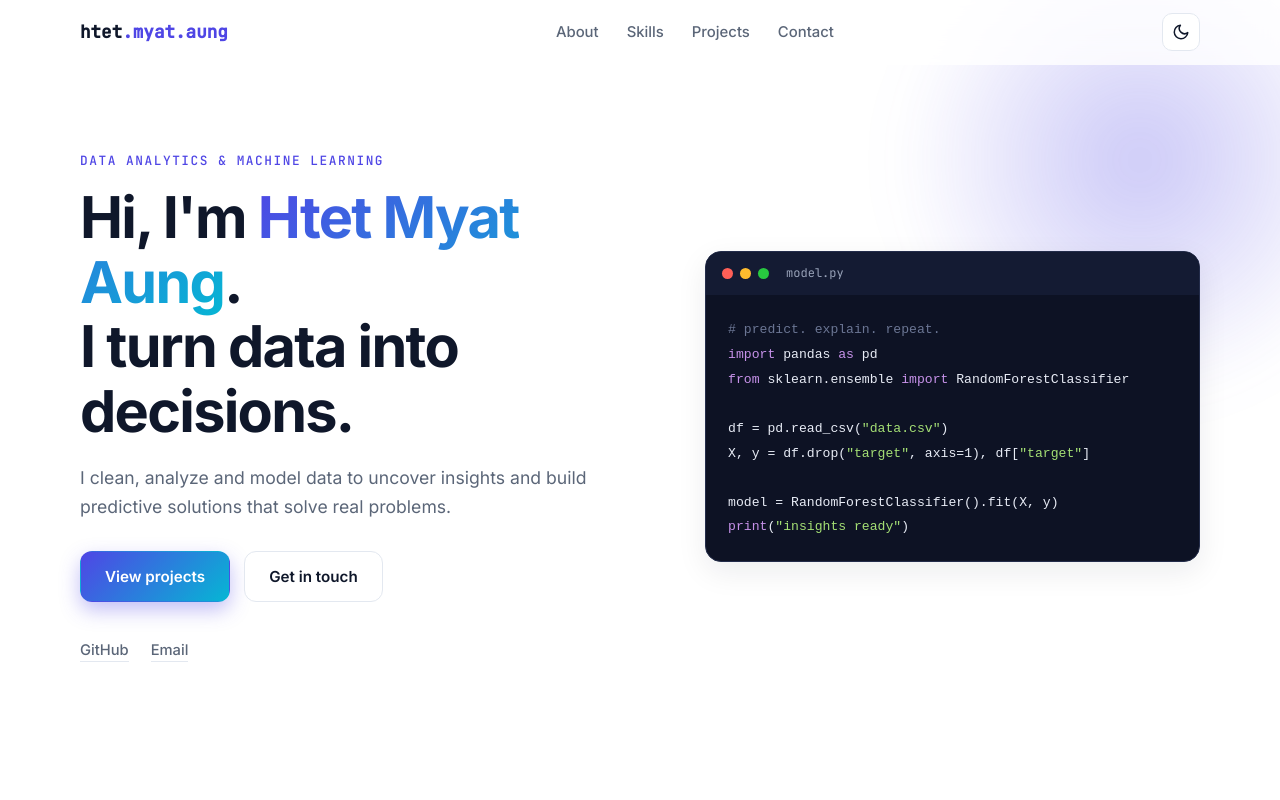
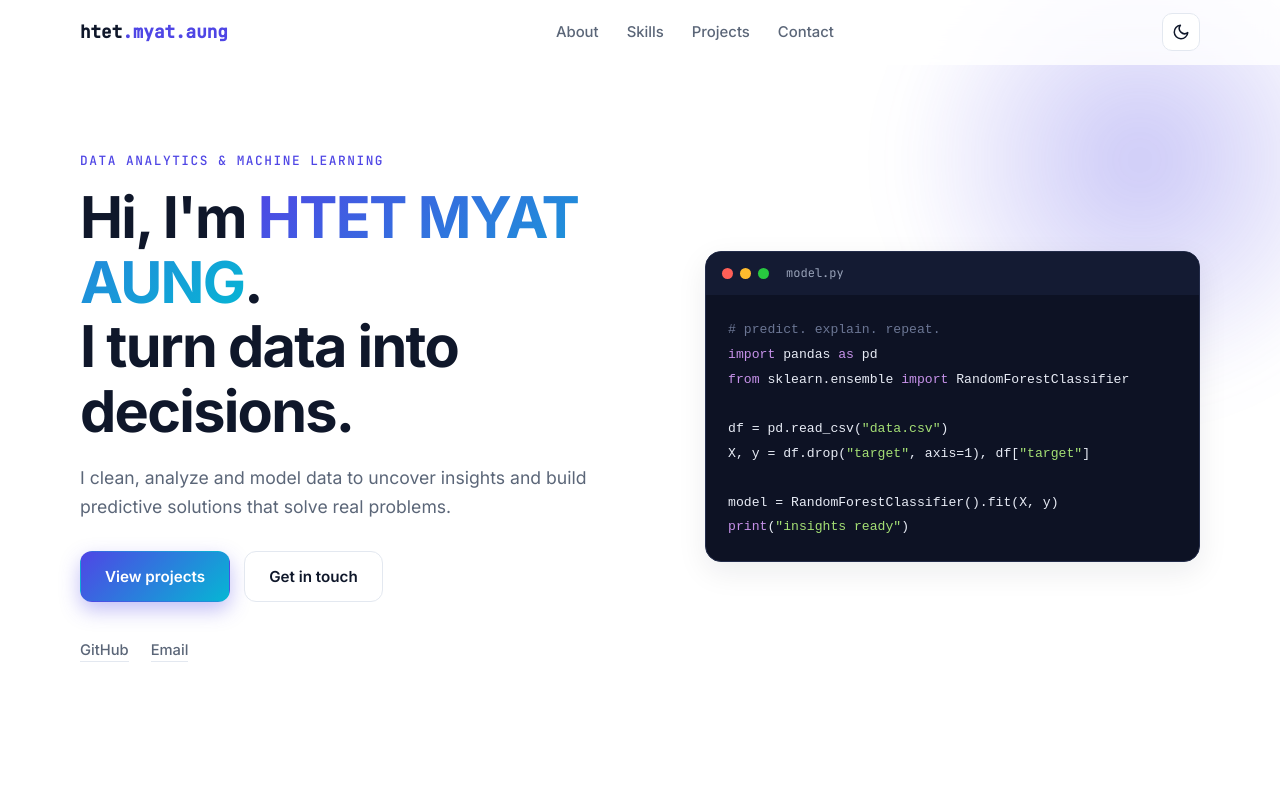
Before and after one commit to htetmyat31799/htetmyat31799.github.io, a plain HTML site: page index.html in a window 1280 px wide. Shown: the top 800 px of the page. Drawn offline with Linux system fonts and the light colour scheme.

Commit message:
Update name formatting in hero section

```diff
--- a/index.html
+++ b/index.html
@@ -36,7 +36,7 @@
       <div class="container hero-grid">
         <div class="hero-text reveal">
           <p class="eyebrow">Data Analytics &amp; Machine Learning</p>
-          <h1>Hi, I'm <span class="grad">Htet Myat Aung</span>.<br>I turn data into decisions.</h1>
+          <h1>Hi, I'm <span class="grad">HTET MYAT AUNG</span>.<br>I turn data into decisions.</h1>
           <p class="lead">I clean, analyze and model data to uncover insights and build predictive solutions that solve real problems.</p>
           <div class="cta">
             <a href="#projects" class="btn primary">View projects</a>
```
